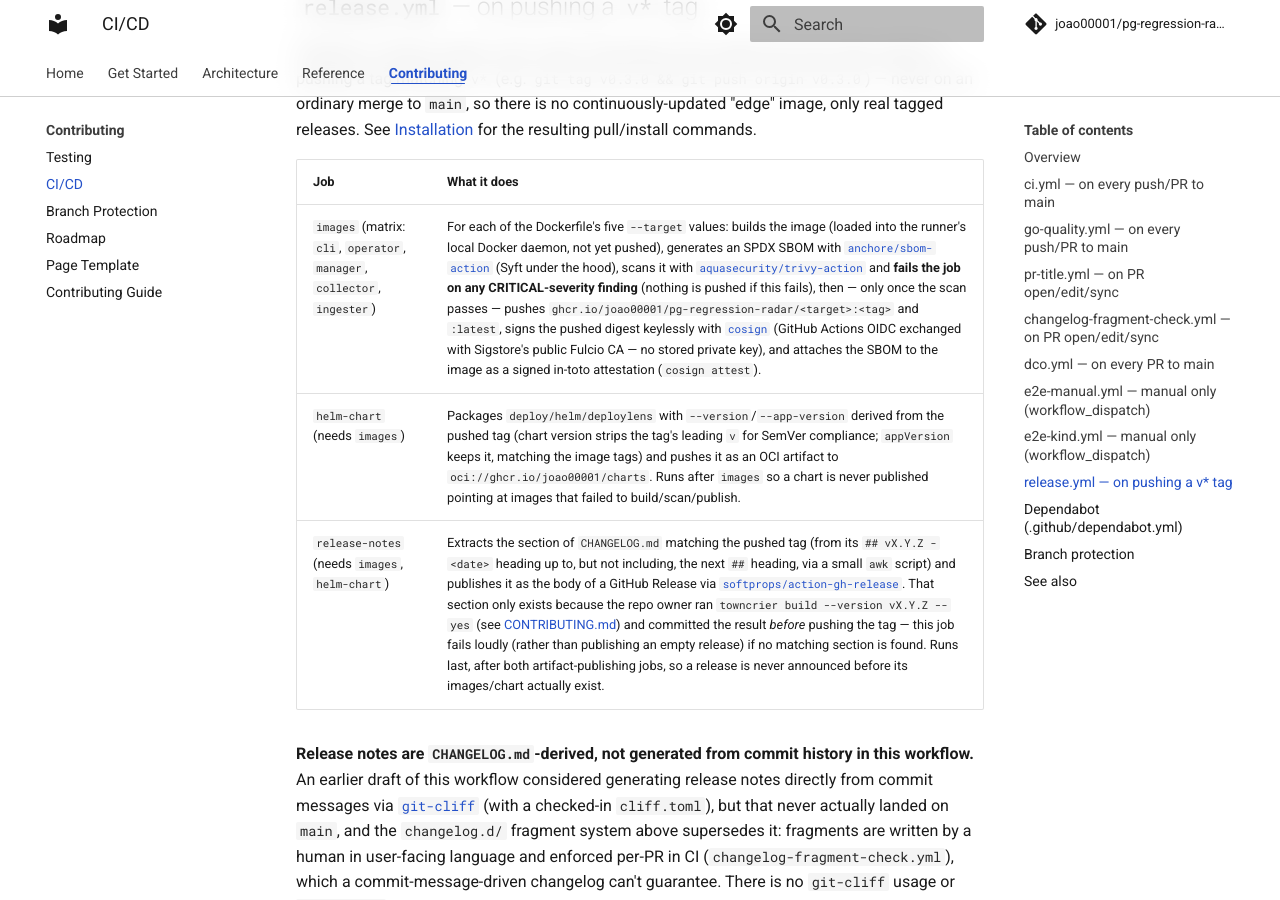
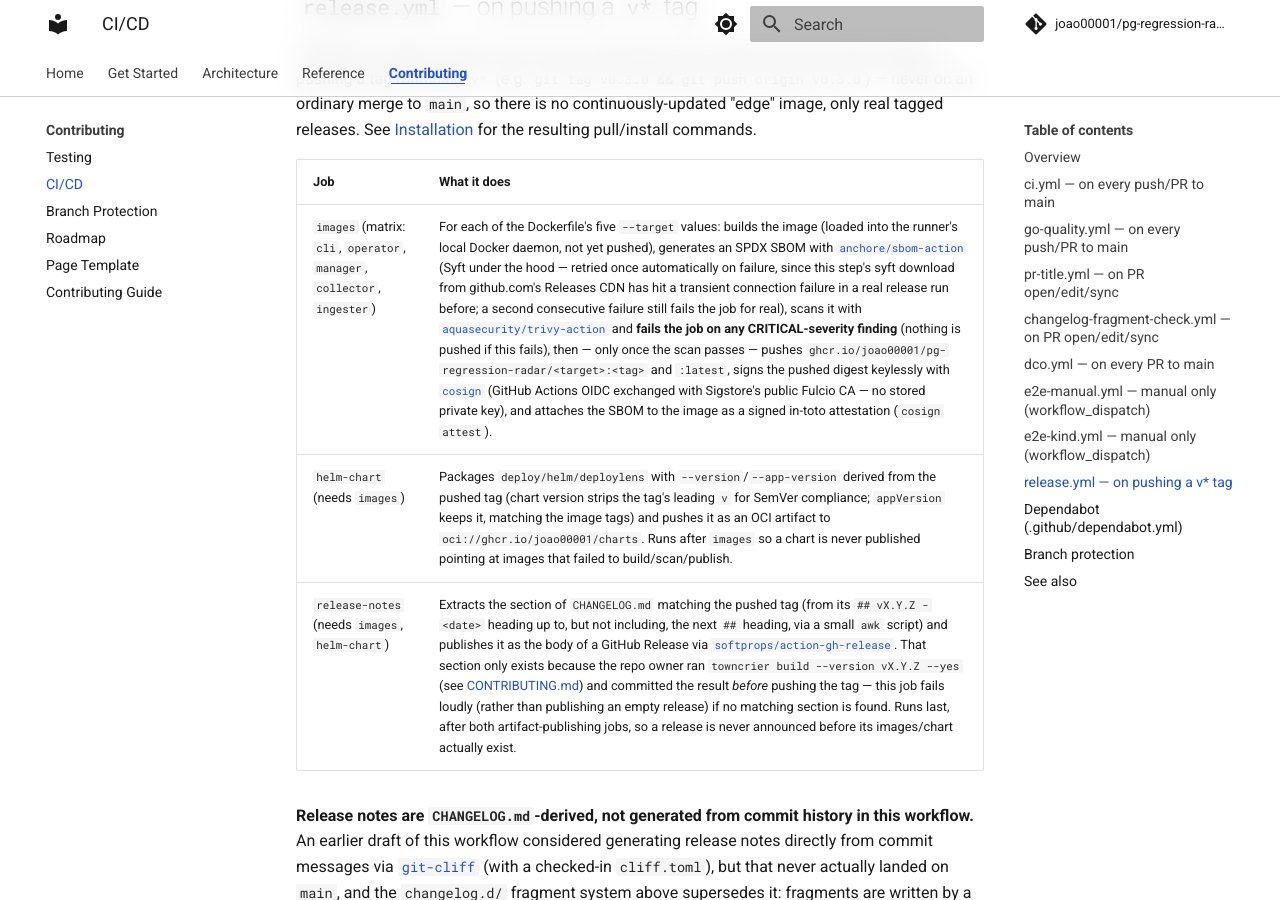
Before and after one commit to joao00001/pg-regression-radar, an MkDocs documentation site: the page built from docs/ci-cd.md, in a window 1280 px wide and 900 px high, scrolled down 2750 px. Built offline with MkDocs 1.6.1 and Material for MkDocs 9.7.7, drawn with Linux system fonts in a browser that asks for light colours; comment, search, counter and statistics services are not loaded.

Commit message:
fix(ci): retry the SBOM-generation step once on transient failure
anchore/sbom-action downloads syft's release tarball from github.com's
Releases CDN at run time. That download hit a transient connection
failure (HTTP status=000 -- the connection never completed) on the
'operator' image during the real v1.0.0-rc1 release run; re-running the
job from the Actions UI fixed it on the very next attempt with no code
change, confirming a flaky-network blip rather than a real config
problem.

Add one automatic retry: the first attempt runs with
continue-on-error: true, and a second, identical step runs only if that
first one failed. If the retry also fails, the job fails for real (no
continue-on-error on the retry step) -- a persistent SBOM failure should
still block the release exactly like it did before this change.

Chose a plain duplicated step over pulling in a third-party retry-wrapper
action: anchore/sbom-action is itself a maintained composite action (its
own checksum-verified install logic is worth keeping as-is), and this
repo already prefers hand-rolled solutions over an extra supply-chain
dependency when the native mechanism is simple enough (see dco.yml's own
DCO check for the same reasoning).

Signed-off-by: Joao <joao.detomini@enterprisedb.com>

```diff
--- a/docs/ci-cd.md
+++ b/docs/ci-cd.md
@@ -57,7 +57,7 @@ Publishes a release: builds, scans, signs, and pushes every artifact this repo s
 
 | Job | What it does |
 |---|---|
-| `images` (matrix: `cli`, `operator`, `manager`, `collector`, `ingester`) | For each of the Dockerfile's five `--target` values: builds the image (loaded into the runner's local Docker daemon, not yet pushed), generates an SPDX SBOM with [`anchore/sbom-action`](https://github.com/anchore/sbom-action) (Syft under the hood), scans it with [`aquasecurity/trivy-action`](https://github.com/aquasecurity/trivy-action) and **fails the job on any CRITICAL-severity finding** (nothing is pushed if this fails), then — only once the scan passes — pushes `ghcr.io/joao00001/pg-regression-radar/<target>:<tag>` and `:latest`, signs the pushed digest keylessly with [`cosign`](https://github.com/sigstore/cosign) (GitHub Actions OIDC exchanged with Sigstore's public Fulcio CA — no stored private key), and attaches the SBOM to the image as a signed in-toto attestation (`cosign attest`). |
+| `images` (matrix: `cli`, `operator`, `manager`, `collector`, `ingester`) | For each of the Dockerfile's five `--target` values: builds the image (loaded into the runner's local Docker daemon, not yet pushed), generates an SPDX SBOM with [`anchore/sbom-action`](https://github.com/anchore/sbom-action) (Syft under the hood — retried once automatically on failure, since this step's syft download from github.com's Releases CDN has hit a transient connection failure in a real release run before; a second consecutive failure still fails the job for real), scans it with [`aquasecurity/trivy-action`](https://github.com/aquasecurity/trivy-action) and **fails the job on any CRITICAL-severity finding** (nothing is pushed if this fails), then — only once the scan passes — pushes `ghcr.io/joao00001/pg-regression-radar/<target>:<tag>` and `:latest`, signs the pushed digest keylessly with [`cosign`](https://github.com/sigstore/cosign) (GitHub Actions OIDC exchanged with Sigstore's public Fulcio CA — no stored private key), and attaches the SBOM to the image as a signed in-toto attestation (`cosign attest`). |
 | `helm-chart` (needs `images`) | Packages `deploy/helm/deploylens` with `--version`/`--app-version` derived from the pushed tag (chart version strips the tag's leading `v` for SemVer compliance; `appVersion` keeps it, matching the image tags) and pushes it as an OCI artifact to `oci://ghcr.io/joao00001/charts`. Runs after `images` so a chart is never published pointing at images that failed to build/scan/publish. |
 | `release-notes` (needs `images`, `helm-chart`) | Extracts the section of `CHANGELOG.md` matching the pushed tag (from its `## vX.Y.Z - <date>` heading up to, but not including, the next `## ` heading, via a small `awk` script) and publishes it as the body of a GitHub Release via [`softprops/action-gh-release`](https://github.com/softprops/action-gh-release). That section only exists because the repo owner ran `towncrier build --version vX.Y.Z --yes` (see [CONTRIBUTING.md](https://github.com/joao00001/pg-regression-radar/blob/main/CONTRIBUTING.md#release-notes--changeset-fragments)) and committed the result *before* pushing the tag — this job fails loudly (rather than publishing an empty release) if no matching section is found. Runs last, after both artifact-publishing jobs, so a release is never announced before its images/chart actually exist. |
 
```
Also changed, not shown: 1 other file.
